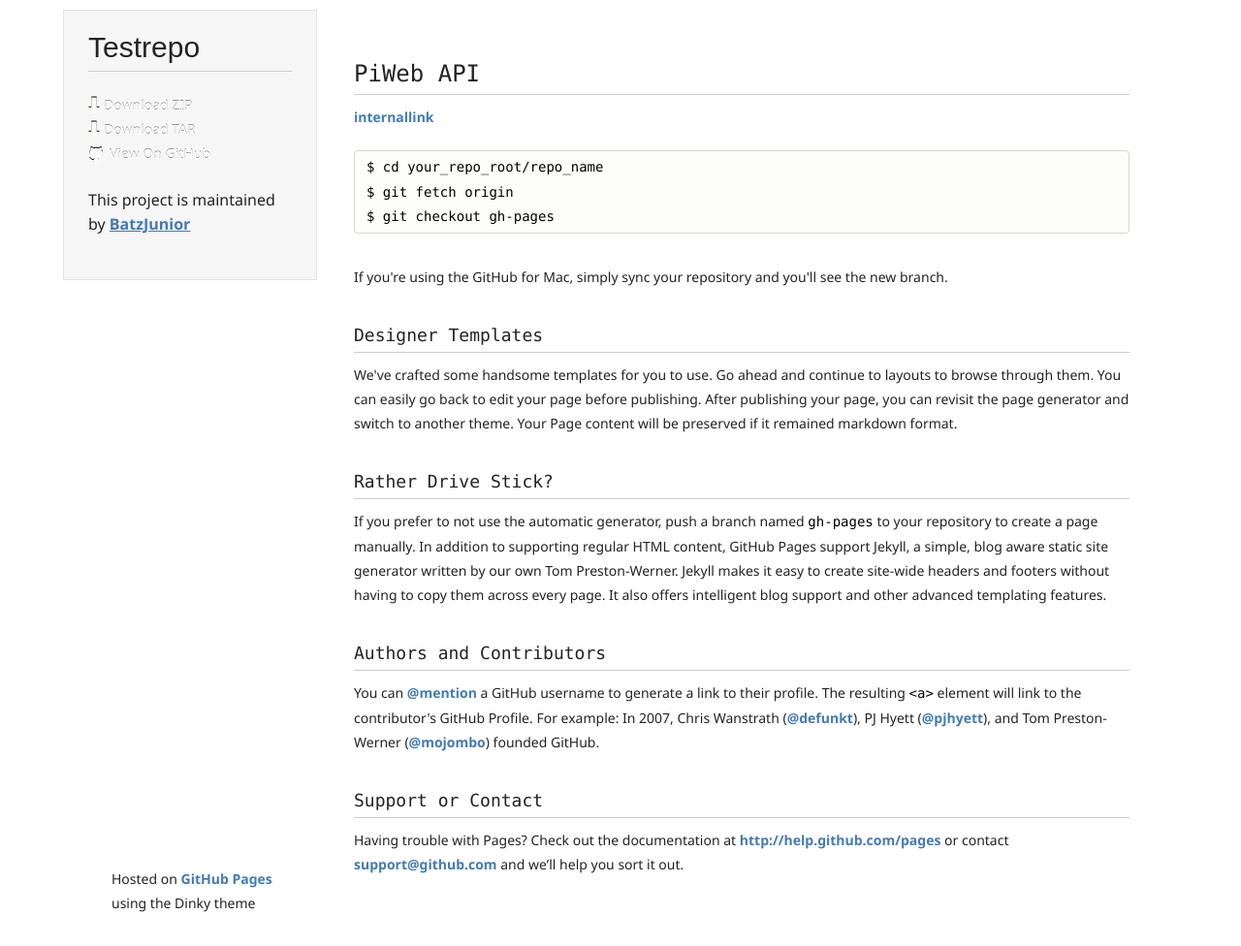
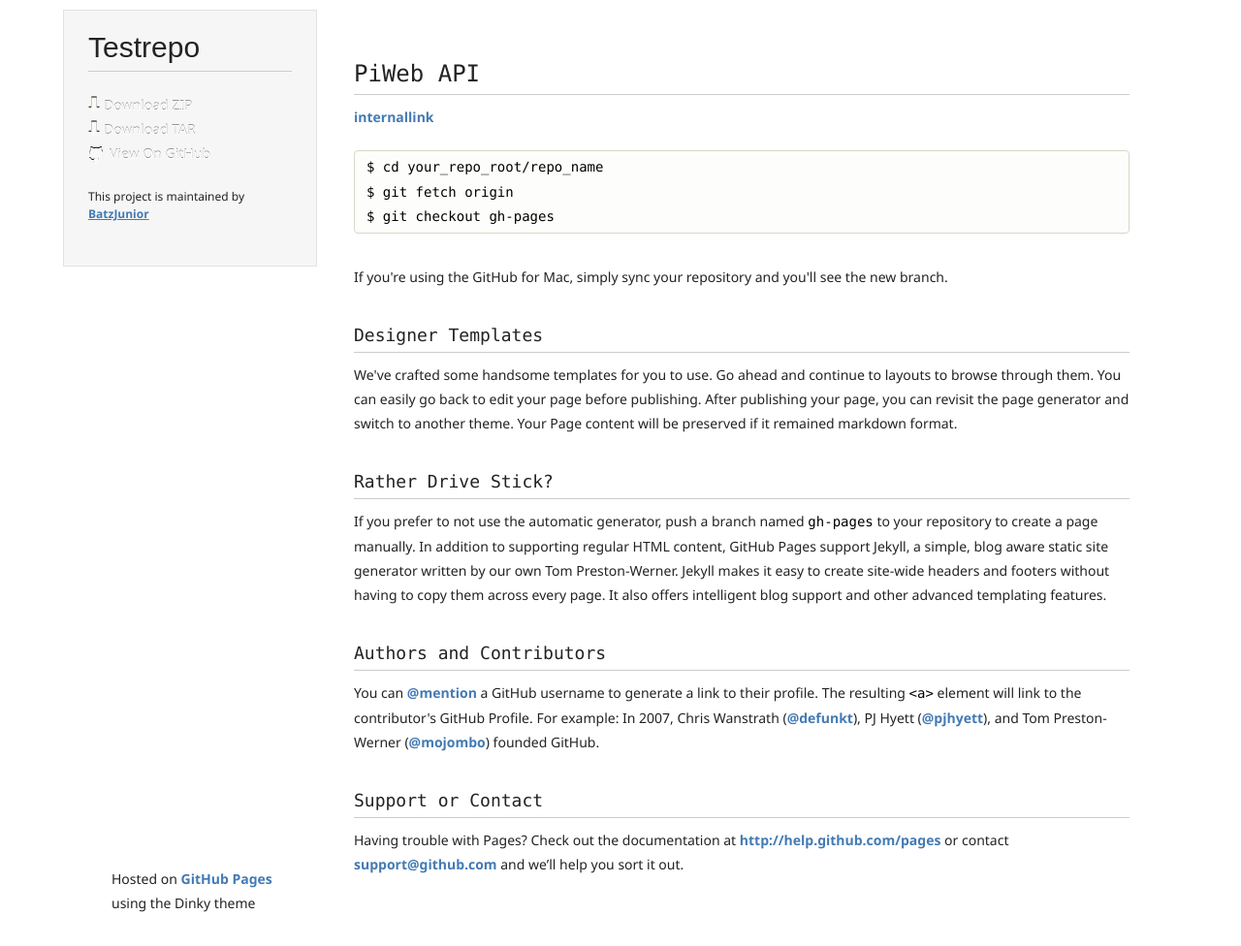
Before and after one commit to BatzJunior/testrepo, a Jekyll site: the page index.html, which Jekyll copies as it is, in a window 1280 px wide and 976 px high. Shown: the whole window at 97% size. Built offline with Jekyll 4.4.1, drawn with Linux system fonts in a browser that asks for light colours.

Commit message:
Update styles.css

```diff
--- a/stylesheets/styles.css
+++ b/stylesheets/styles.css
@@ -215,7 +215,8 @@ header {
 }
 
 p.header {
-	font-size: 16px;
+	font-size: 12px;
+	line-height:1.5;
 }
 
 h1.header {
```
